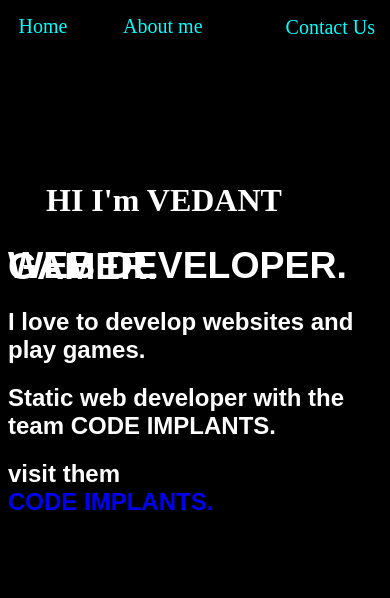
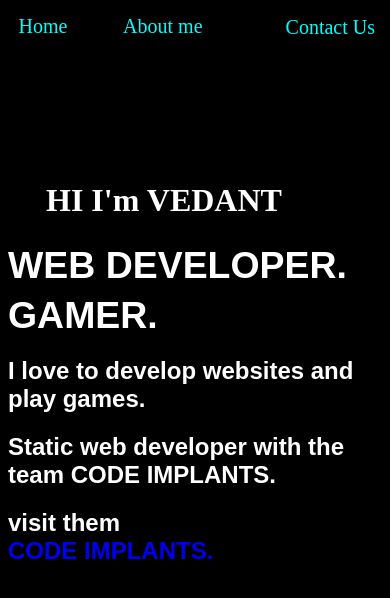
Before and after one commit to Vedant-coderr/portfolio, a plain HTML site: page index.html in a window 390 px wide. Drawn offline with Linux system fonts and the light colour scheme.

Commit message:
Upload Project

```diff
--- a/style/media.css
+++ b/style/media.css
@@ -41,6 +41,6 @@ body{
 
    .gg-2 {
     font-size: 234%;
-    margin-top: 0%;
+    margin-top: 13%;
 }
 }
```
